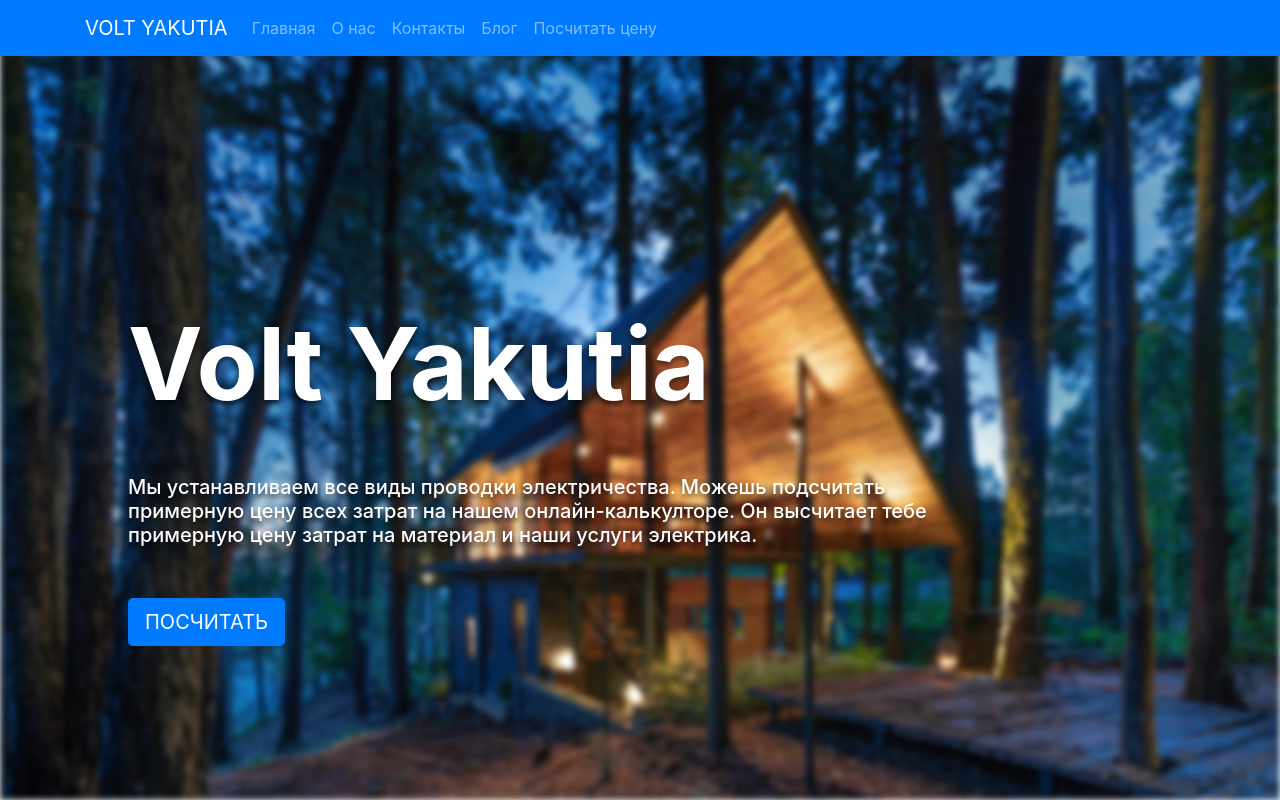
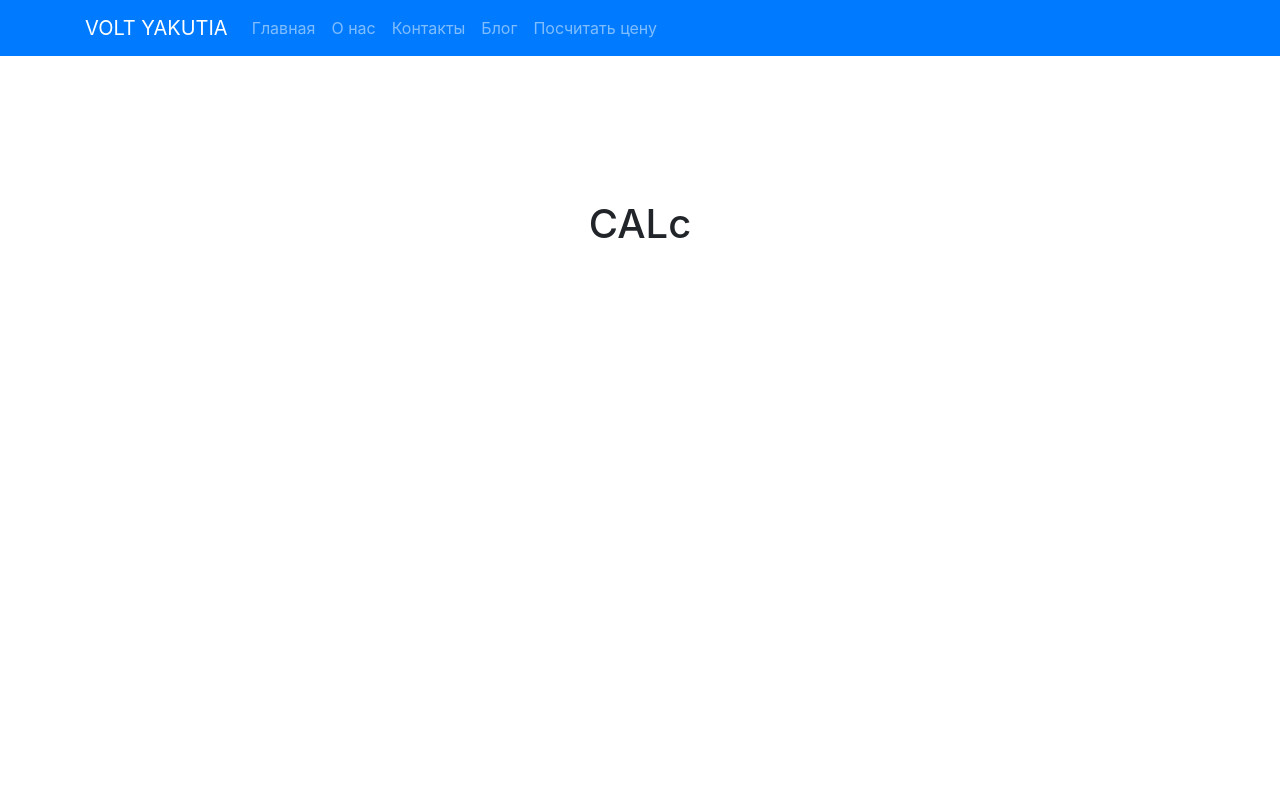
Before and after one commit to spykazik/react-volt-ykt-git, a React (Create React App) app: page /calc in a window 1280 px wide. Built offline with nearby package versions, Linux system fonts and the light colour scheme.

Commit message:
work button

```diff
--- a/src/components/Header.js
+++ b/src/components/Header.js
@@ -15,8 +15,7 @@ import styled from 'styled-components'
 import Calc from '../pages/Calc'
 
 
-export default class Header extends Component {
-    render() {
+export default function Header () {
     return (
         <>
             <Navbar collapseOnSelect expand="sm" bg="primary" variant="dark" fixed="top" >
@@ -48,4 +47,3 @@ export default class Header extends Component {
          </>
     )
 }
-}
--- a/src/pages/Calc.js
+++ b/src/pages/Calc.js
@@ -2,17 +2,11 @@ import React, { Component, useEffect } from 'react'
 import 'bootstrap/dist/css/bootstrap.min.css';
 import { Button, Jumbotron, Container } from 'react-bootstrap';
 
-export default class About extends Component {
+export default class Calc extends Component {
     render() {
         return (
-            <div className='parent-div' style={{position: 'relative'}} >
-                <div className='background'></div>
-                <div className='textarea'>
-                        <h1 className='Vy' >Volt Yakutia</h1>
-                        <h4 className='Za'>Мы устанавливаем все виды проводки электричества. Можешь подсчитать примерную цену всех затрат на нашем онлайн-калькулторе. Он высчитает тебе примерную цену затрат на материал и наши услуги электрика.</h4>
-                        <Button variant="primary" size="lg">ПОСЧИТАТЬ</Button>
-                </div>
-
+            <div className='parent-div' style={{marginTop: 200, position: 'relative'}} >
+                <h1>CALc</h1>
             </div>
 
 
--- a/src/pages/Home.js
+++ b/src/pages/Home.js
@@ -3,20 +3,29 @@ import 'bootstrap/dist/css/bootstrap.min.css';
 import { Button, Jumbotron, Container } from 'react-bootstrap';
 import './Home.css';
 import styled from 'styled-components'
+import Calc from './Calc'
+import first from '../img/first.png'
 
-import first from '../img/first.png'
+// export default class Home extends Component(
+//     HandleChange() {
+//         window.location.href = '/calc'
+//     }
+// )
 
 
 
-export default class About extends Component {
-    render() {
+export default function Home () {
+    const HandleChange = () => {
+        window.location.href = '/calc'
+    }
+
     return (
         <div className='parent-div' style={{position: 'relative'}} >
             <div className='background'></div>
             <div className='textarea'>
                      <h1 className='Vy' >Volt Yakutia</h1>
                     <h4 className='Za'>Мы устанавливаем все виды проводки электричества. Можешь подсчитать примерную цену всех затрат на нашем онлайн-калькулторе. Он высчитает тебе примерную цену затрат на материал и наши услуги электрика.</h4>
-                        <Button variant="primary" size="lg">ПОСЧИТАТЬ</Button>
+                    <Button variant="primary" size="lg" onClick={HandleChange} >ПОСЧИТАТЬ</Button>
             </div>
 
         </div>
@@ -24,4 +33,3 @@ export default class About extends Component {
 
     )
 }
-}
```
Also changed, not shown: src/pages/Contacts.js (+3 -5 lines). Lines whose indentation alone changed are shown as unchanged.
